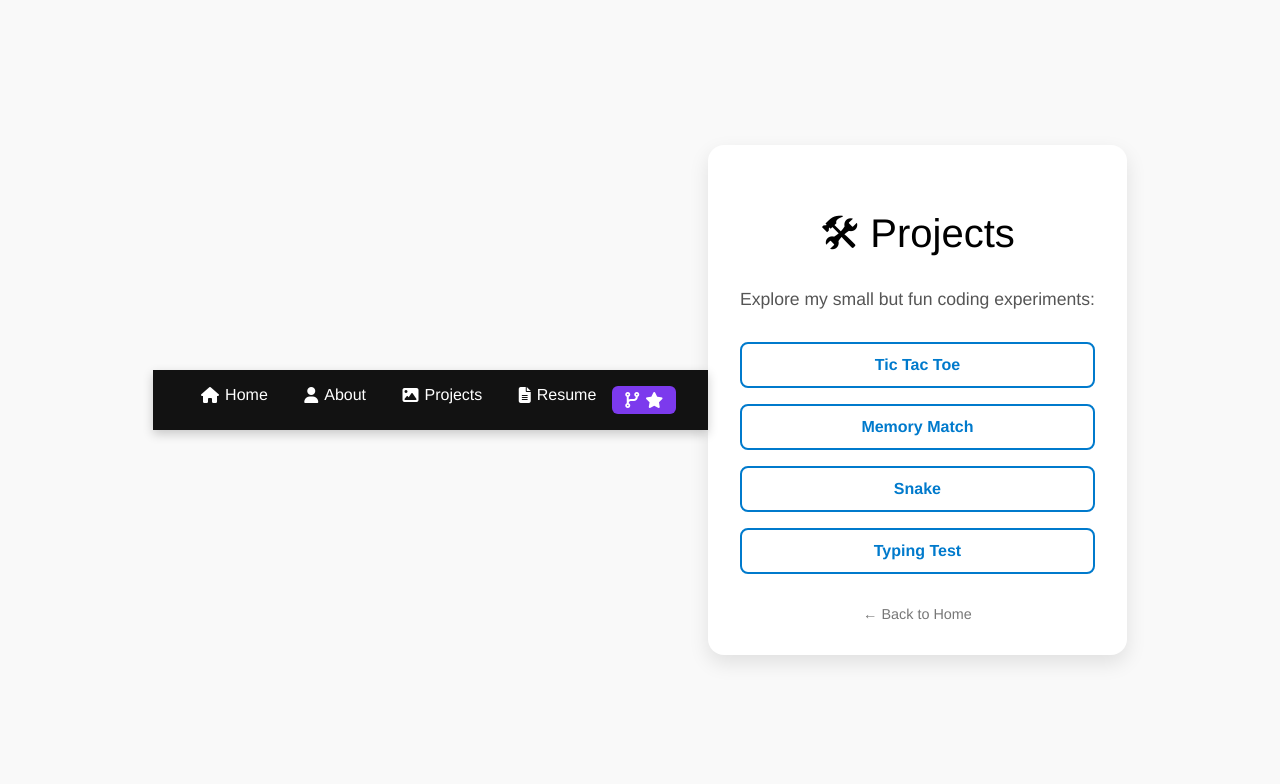
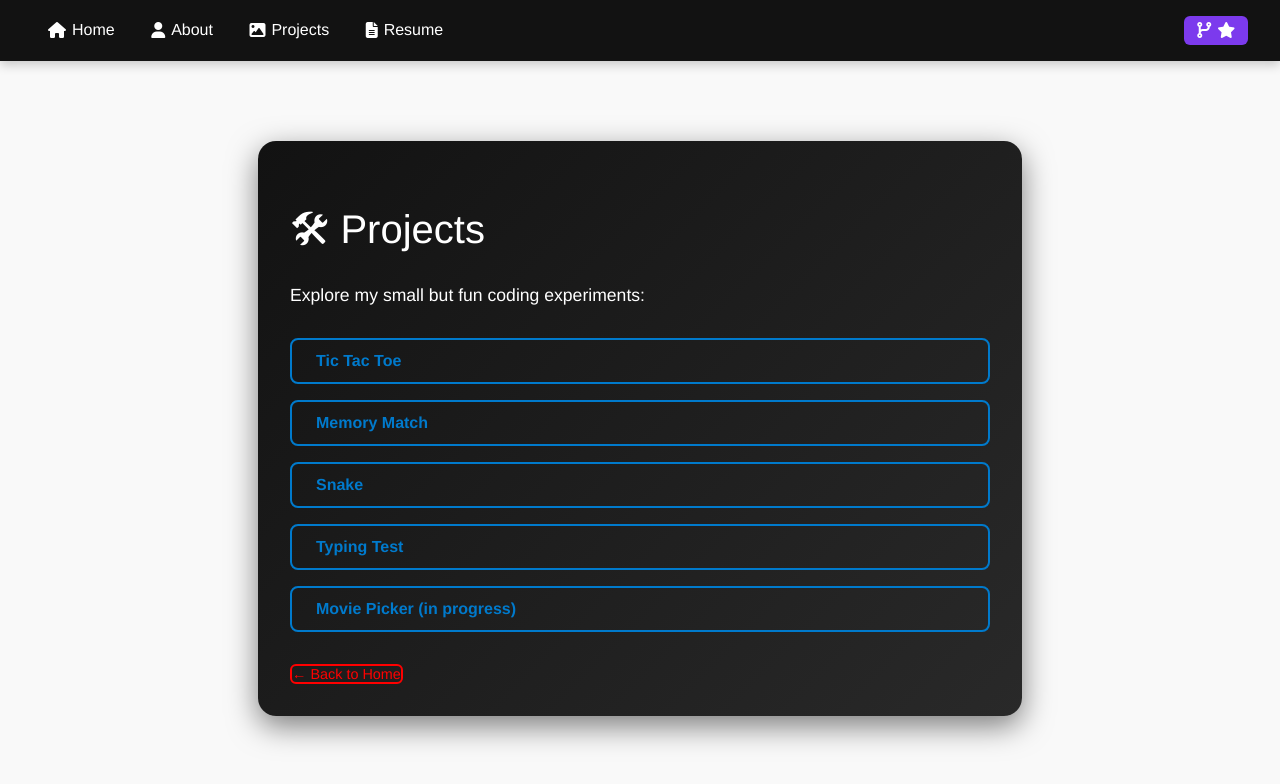
Before and after one commit to Sadrahs/sadrahs.github.io, a plain HTML site: page project.html in a window 1280 px wide. Drawn offline with Linux system fonts and the light colour scheme.

Commit message:
updated the project and add movie picker

```diff
--- a/project.html
+++ b/project.html
@@ -11,17 +11,14 @@
   margin: 0;
   background: #f9f9f9;
   font-family: "Helvetica Neue", Helvetica, Arial, sans-serif;
-      display: flex;
-      justify-content: center;
-      align-items: center;
-      height: 100vh;
 }
+
     .custom-header {
   background: #121212;
   color: white;
   display: flex;
   justify-content: space-between;
-  align-items: top;
+  align-items: center;
   padding: 1rem 2rem;
   font-family: "Helvetica Neue", sans-serif;
   box-shadow: 0 4px 10px rgba(0,0,0,0.2);
@@ -72,13 +69,21 @@
 
 
 .container {
-      max-width: 600px;
-      text-align: center;
+  max-width: 700px;
+  margin: 5rem auto;
   padding: 2rem;
-      background: white;
-      box-shadow: 0 8px 20px rgba(0, 0, 0, 0.1);
-      border-radius: 16px;
+  background: linear-gradient(135deg, #121212, #292929);
+  color: white;
+  border-radius: 18px;
+  box-shadow: 0 10px 30px rgba(0,0,0,0.5);
+  transition: all 0.3s ease;
 }
+
+.container:hover {
+  transform: scale(1.02);
+}
+
+
 
     h1 {
       font-size: 2.5rem;
@@ -113,11 +118,6 @@
       background: #007acc;
       color: white;
     }
-    body {
-  margin: 0;
-  background: #f9f9f9;
-  font-family: "Helvetica Neue", Helvetica, Arial, sans-serif;
-}
 
 
     .back-link {
@@ -126,10 +126,15 @@
       font-size: 0.9rem;
       color: #777;
       text-decoration: none;
+      border: 2px solid red;
+      color: red;
+      border-radius: 6px;
     }
 
     .back-link:hover {
       text-decoration: underline;
+      background: red;
+      color: white
     }
   </style>
 </head>
@@ -148,14 +153,13 @@
       </header>
   <div class="container">
     <h1>🛠 Projects</h1>
-    <p>Explore my small but fun coding experiments:</p>
+    <p style=" color: white ;">Explore my small but fun coding experiments:</p>
     <div class="projects">
       <a href="games/tic-tac-toe.html">Tic Tac Toe</a>
       <a href="games/memory.html">Memory Match</a>
       <a href="games/snake.html">Snake</a>
       <a href="games/typing.html">Typing Test</a>
-
-
+      <a href="Projects/moviePicker/index.html">Movie Picker (in progress) </a>
     </div>
     <a href="index.html" class="back-link">← Back to Home</a>
   </div>
```
Lines whose indentation alone changed are shown as unchanged.
